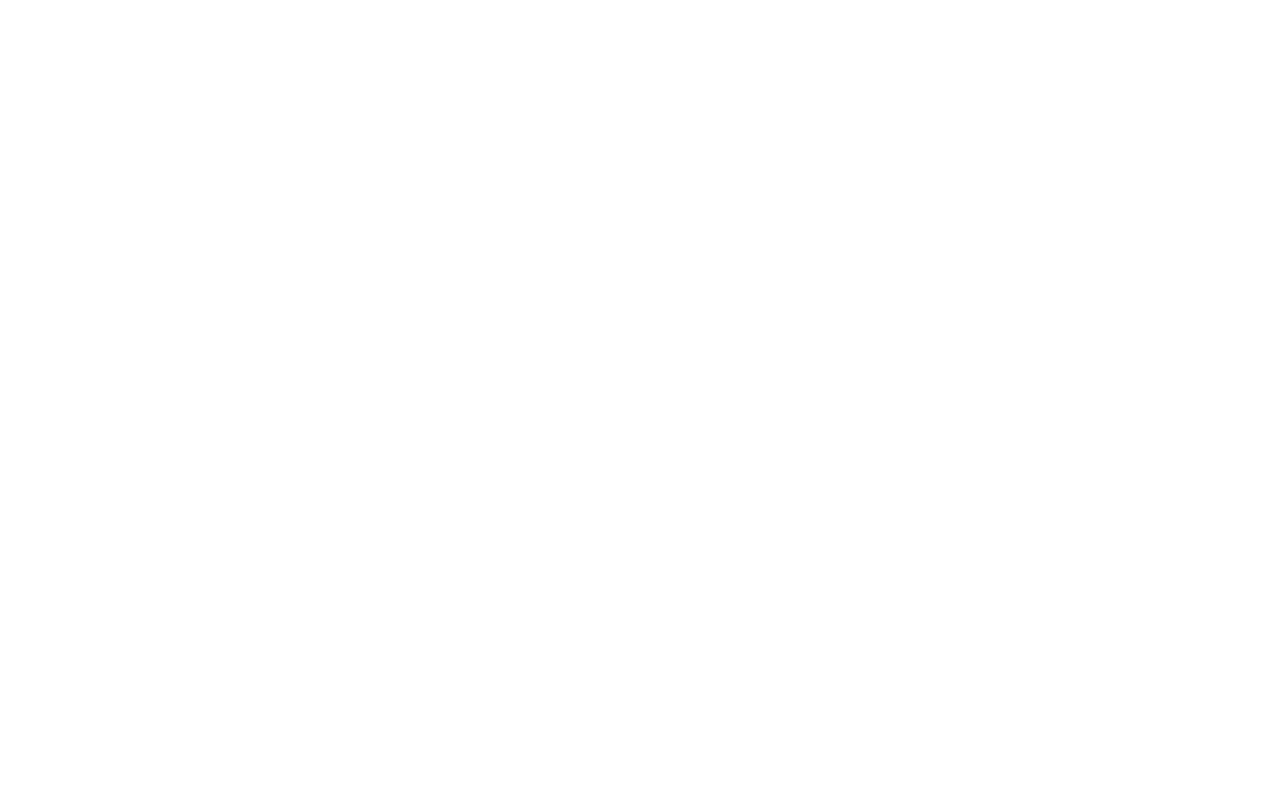
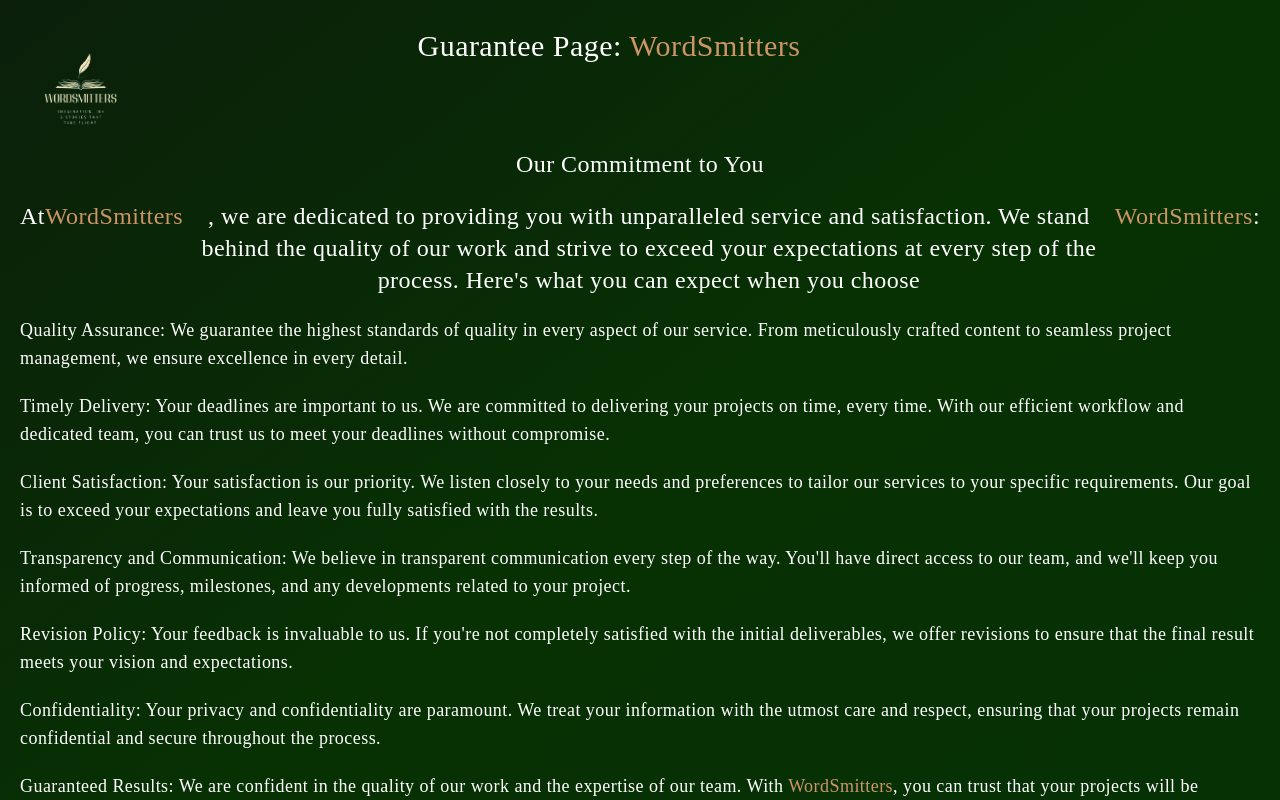
Before and after one commit to Munyia/WordSmitters, a React (Vite) app in the folder client/: page /guarantee in a window 1280 px wide. Before the commit this address had no page. Shown: the top 800 px of the page. Built offline with nearby package versions, Linux system fonts and the light colour scheme; a web font is replaced by a local one.

Commit message:
Guarantee

```diff
--- a/client/src/App.jsx
+++ b/client/src/App.jsx
@@ -13,6 +13,7 @@
 import Community from './components/Community';
 import Conduct from './components/Conduct';
 import HowItWorks from './components/HowItWorks';
+import Guarantee from './components/Guarantee';
 
 function App() {
 
@@ -33,6 +34,7 @@
       <Route path="/community" element ={<Community/>}/>
       <Route path="/conduct" element ={<Conduct/>}/>
       <Route path="/howitworks" element ={<HowItWorks/>}/>
+      <Route path="/guarantee" element ={<Guarantee/>}/>
     </Routes>
     </BrowserRouter>
 
--- /dev/null
+++ b/client/src/components/Guarantee.jsx
@@ -0,0 +1,34 @@
+import React from 'react'
+import llogo from '../assets/res/log.png'
+import { Link } from 'react-router-dom'
+
+const Guarantee = () => {
+  return (
+    <div className='flex font-medium text-lg leading-loose tracking-wide  p-5 flex-col px-15 bg-gradient-to-br from-[rgb(11,31,10)] via-[rgb(7,49,3)] to-[rgb(6,49,6)]  text-white align-middle   '>
+         <div className=' flex pt-2  text-3xl align-middle justify-between text-center '>
+        <div className='w-[20%] '>
+        <Link to={'/'}><img src={llogo} className='h-[15vh]  ' alt="" /></Link>
+        </div>
+        <div className='w-[70%] '>
+        <p className='w-[50%] justify-center'> Guarantee Page: <span className='text-pry '> WordSmitters</span></p>
+        </div>
+        </div>
+        <div className='flex flex-col gap-5 text-lg  '>
+            <p className='flex justify-center text-2xl'>Our Commitment to You</p>
+            <p className='flex justify-center text-center text-2xl'>At <span className='text-pry '>  WordSmitters</span>, we are dedicated to providing you with unparalleled service and satisfaction. We stand behind the quality of our work and strive to exceed your expectations at every step of the process. Here's what you can expect when you choose <span className='text-pry '> WordSmitters</span>:</p>
+            <p>Quality Assurance: We guarantee the highest standards of quality in every aspect of our service. From meticulously crafted content to seamless project management, we ensure excellence in every detail.</p>
+            <p>Timely Delivery: Your deadlines are important to us. We are committed to delivering your projects on time, every time. With our efficient workflow and dedicated team, you can trust us to meet your deadlines without compromise.</p>
+            <p>Client Satisfaction: Your satisfaction is our priority. We listen closely to your needs and preferences to tailor our services to your specific requirements. Our goal is to exceed your expectations and leave you fully satisfied with the results.</p>
+            <p>Transparency and Communication: We believe in transparent communication every step of the way. You'll have direct access to our team, and we'll keep you informed of progress, milestones, and any developments related to your project.</p>
+            <p>Revision Policy: Your feedback is invaluable to us. If you're not completely satisfied with the initial deliverables, we offer revisions to ensure that the final result meets your vision and expectations.</p>
+            <p>Confidentiality: Your privacy and confidentiality are paramount. We treat your information with the utmost care and respect, ensuring that your projects remain confidential and secure throughout the process.</p>
+            <p>Guaranteed Results: We are confident in the quality of our work and the expertise of our team. With <span className='text-pry '> WordSmitters</span>, you can trust that your projects will be handled with professionalism, creativity, and precision, resulting in exceptional outcomes every time.</p>
+            <p>Your Satisfaction Is Our Guarantee</p>
+            <p>At <span className='text-pry '> WordSmitters</span>s, we stand behind our work and are committed to your satisfaction. Choose us with confidence, knowing that you're partnering with a team dedicated to delivering excellence in every aspect of our service.</p>
+
+        </div>
+    </div>
+  )
+}
+
+export default Guarantee
```
